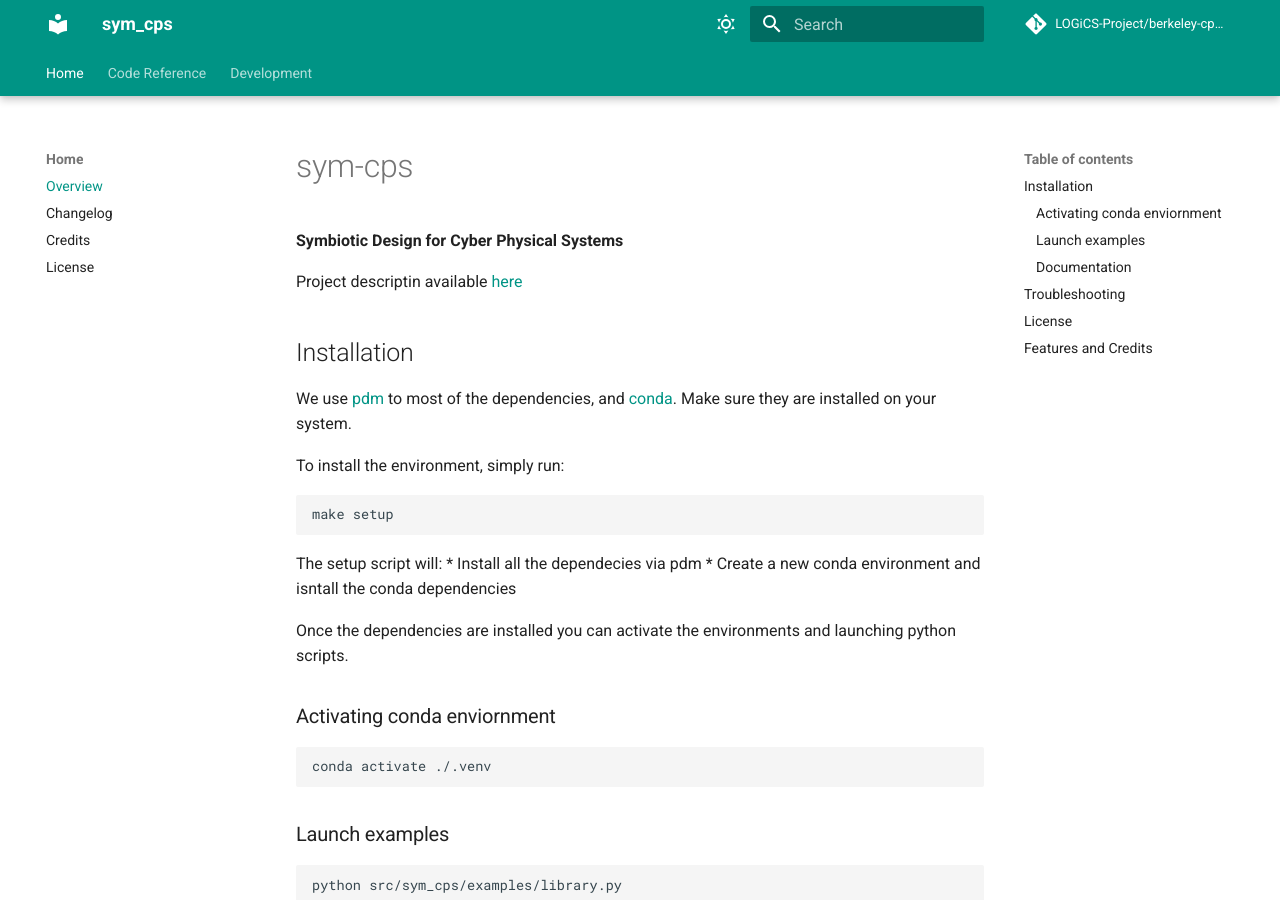
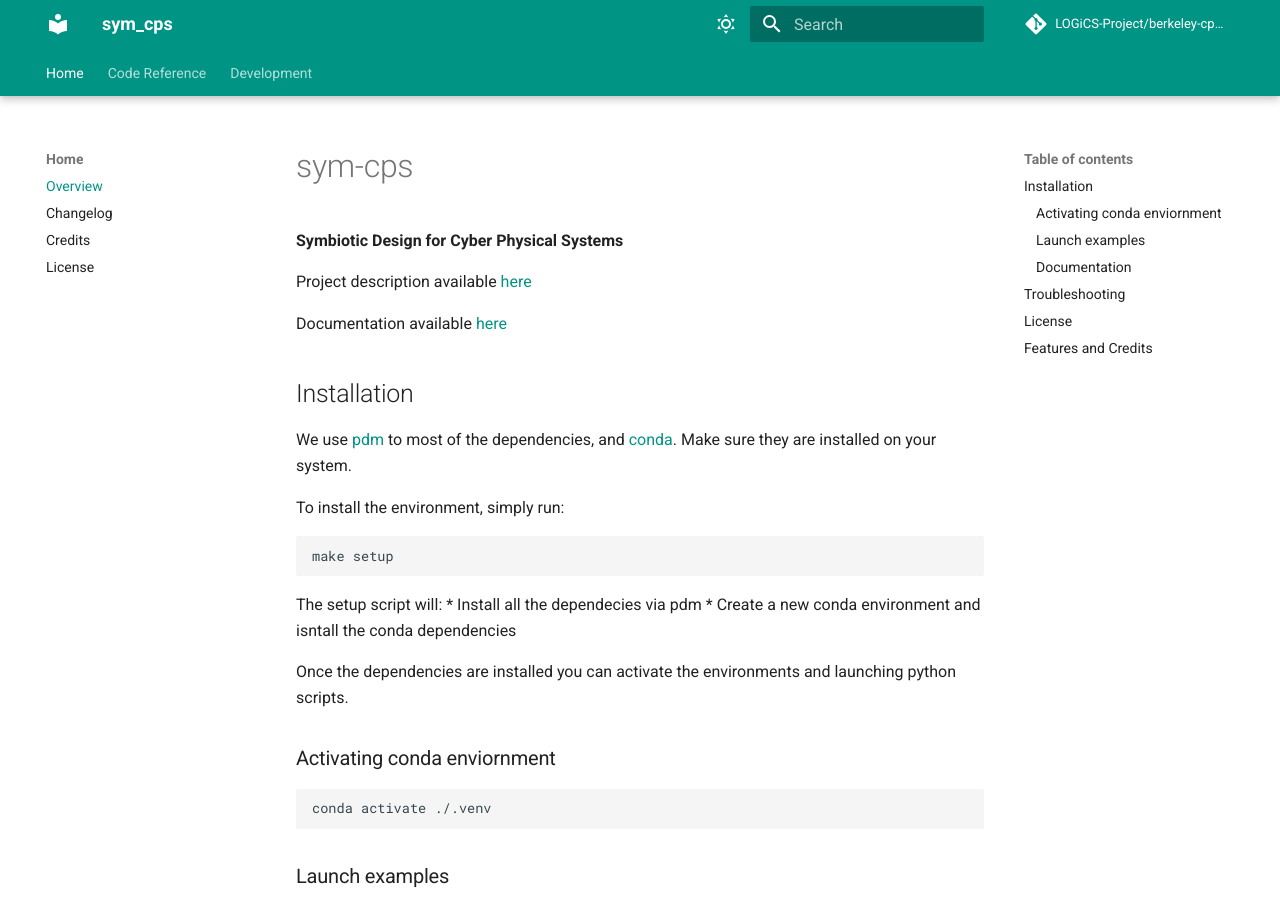
Before and after one commit to Jack020945/DARPA-Project, an MkDocs documentation site: the page built from docs/index.md, in a window 1280 px wide and 900 px high. Built offline with MkDocs 1.6.1 and Material for MkDocs 9.7.7, drawn with Linux system fonts in a browser that asks for light colours; comment, search, counter and statistics services are not loaded.

Commit message:
small fix

```diff
--- a/README.md
+++ b/README.md
@@ -2,7 +2,10 @@
 
 **Symbiotic Design for Cyber Physical Systems**
 
-Project descriptin available [here](https://www.darpa.mil/program/symbiotic-design-for-cyber-physical-systems)
+Project description available [here](https://www.darpa.mil/program/symbiotic-design-for-cyber-physical-systems)
+
+Documentation available [here](https://logics-project.github.io/berkeley-cps-symbiotic-design/)
+
 
 ## Installation
 
--- a/mkdocs.yml
+++ b/mkdocs.yml
@@ -1,6 +1,6 @@
 site_name: "sym_cps"
 site_description: "Develop AI-based approaches to enable correct-by-construction design of Cyber Physical Systems"
-site_url: "https://logics-project.github.io/sym-cps"
+site_url: "https://logics-project.github.io/berkeley-cps-symbiotic-design/"
 repo_url: "https://github.com/LOGiCS-Project/berkeley-cps-symbiotic-design.git"
 repo_name: "LOGiCS-Project/berkeley-cps-symbiotic-design"
 site_dir: "site"
```
